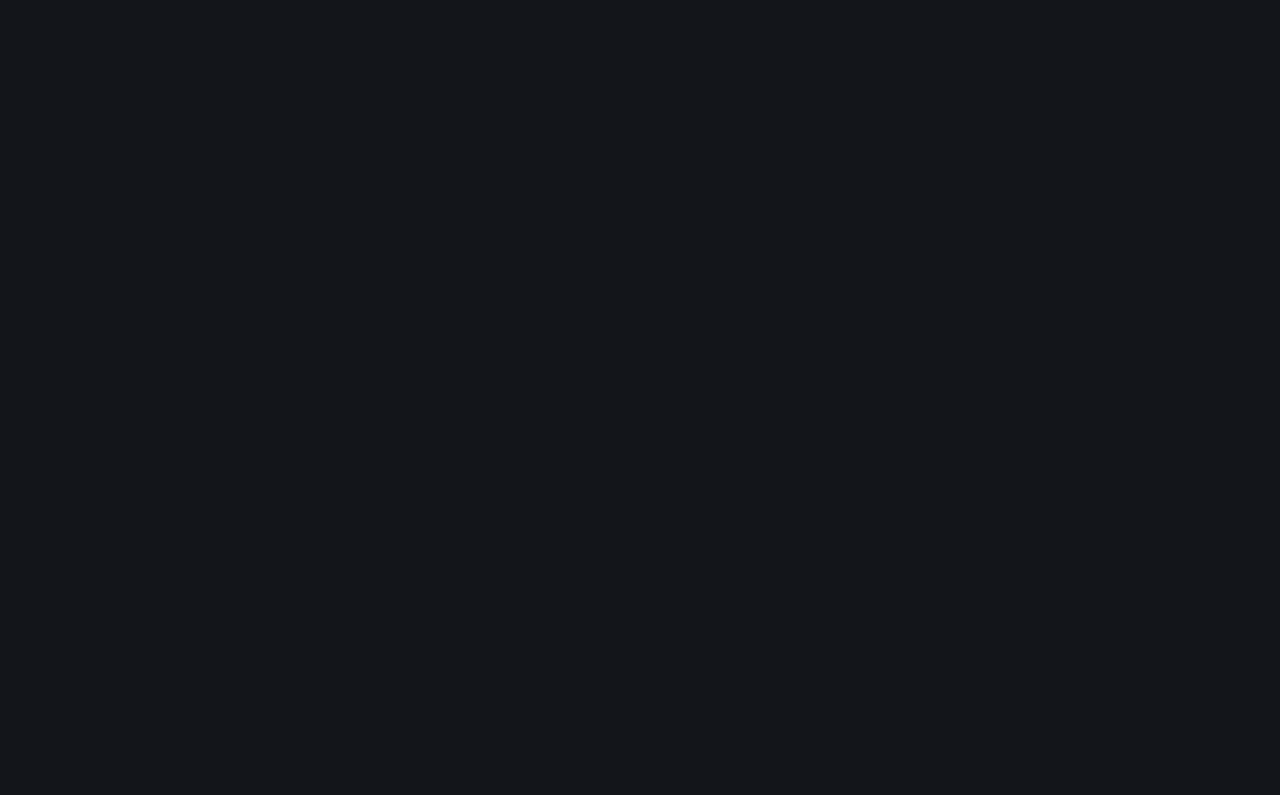
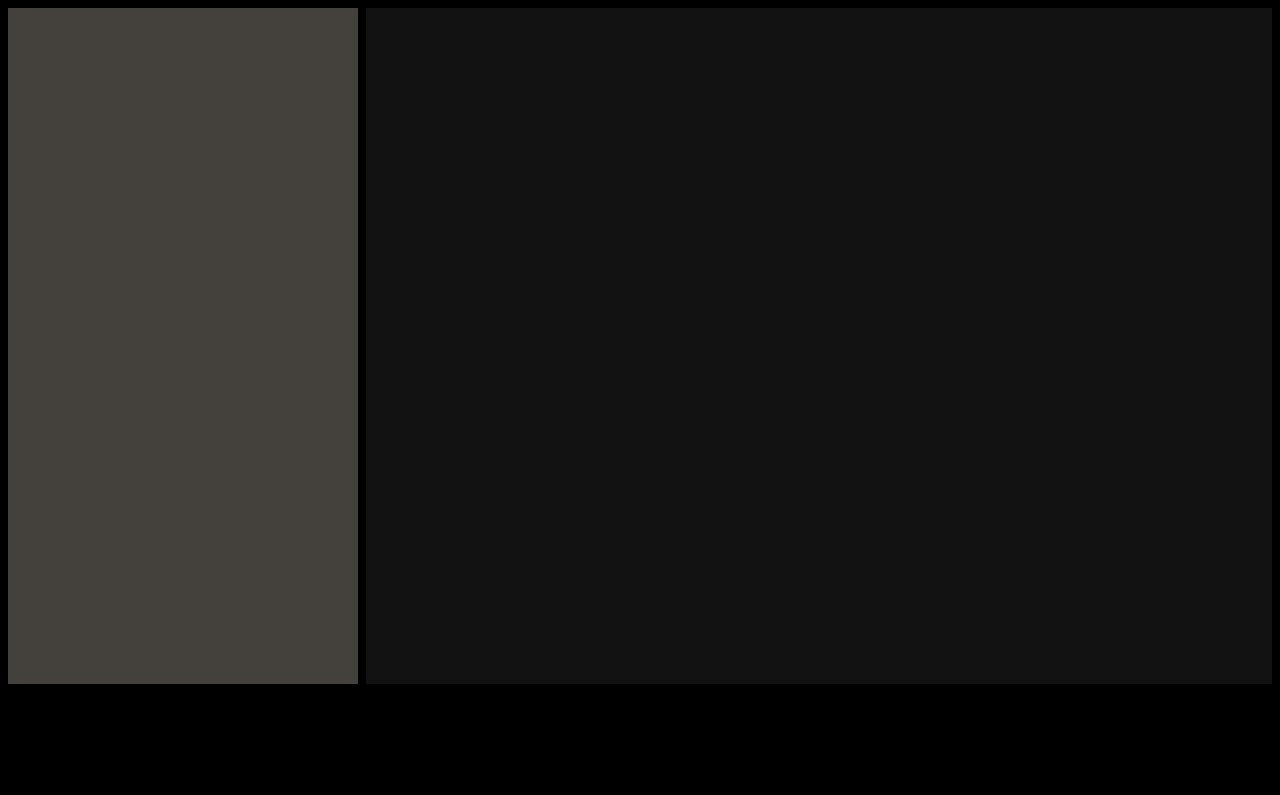
Before and after one commit to LilAguh/astro-spotify, an Astro site: page / in a window 1280 px wide. Built offline with nearby package versions, Linux system fonts and the light colour scheme; Astro itself is replaced by a stand-in of ours.

Commit message:
Se crea el layout de la pagina principal

```diff
--- a/src/layouts/Layout.astro
+++ b/src/layouts/Layout.astro
@@ -17,9 +17,33 @@ const { title } = Astro.props;
 		<title>{title}</title>
 	</head>
 	<body>
+		<div id="app" class="relative h-screen p-2 gap-2">
+			<aside class="[grid-area:aside] flex-col flex overflow-y-auto bg-stone-700">
+
+			</aside>
+			<main class="[grid-area:main] bg-[#121212]">
+
+			</main>
+			<footer class="[grid-area:player] min-h-[100px]">
+
+			</footer>
+		</div>
 		<slot />
 	</body>
 </html>
+
+
+<style>
+	#app{
+		display: grid;
+		grid-template-areas:
+		'aside main main'
+		'player player player';
+		grid-template-columns: 350px 1fr;
+		grid-template-rows: 1fr auto;
+	}
+</style>
+
 <style is:global>
 	:root {
 		--accent: 136, 58, 234;
@@ -33,19 +57,11 @@ const { title } = Astro.props;
 		);
 	}
 	html {
-		font-family: system-ui, sans-serif;
-		background: #13151a;
-		background-size: 224px;
+		font-family: Arial, Helvetica, sans-serif;
+		background: #000;
 	}
-	code {
-		font-family:
-			Menlo,
-			Monaco,
-			Lucida Console,
-			Liberation Mono,
-			DejaVu Sans Mono,
-			Bitstream Vera Sans Mono,
-			Courier New,
-			monospace;
+	@font-face {
+  font-family: 'CircularSp';
+  src: url('/fonts/CircularStd-Medium.otf') format('otf');
 	}
 </style>
```
